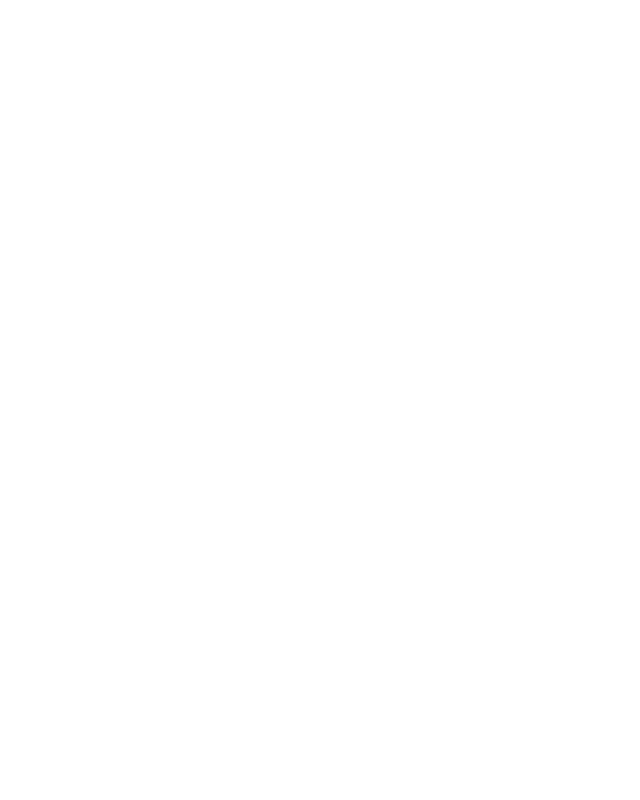
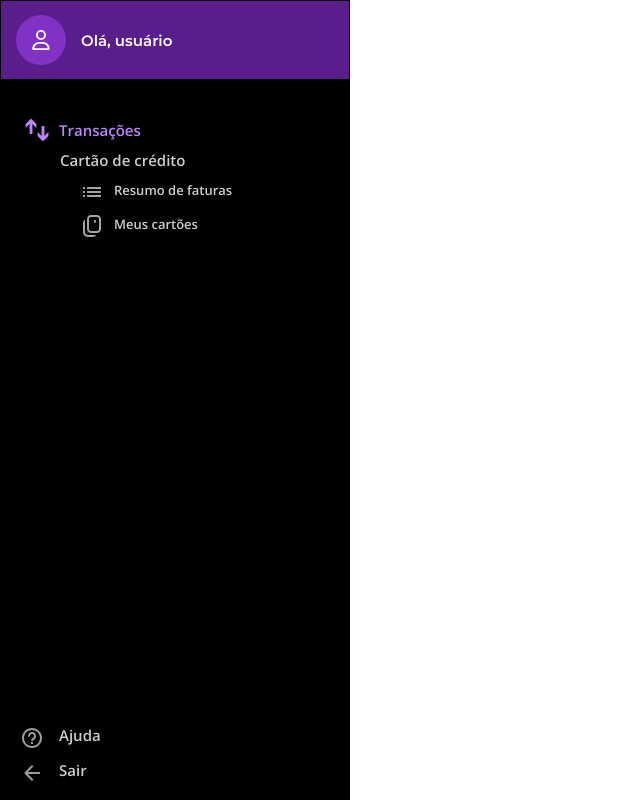
Before and after one commit to JoaoHero/project_accounts2, a React (Create React App) app: page /userAccount in a window 1280 px wide. Before the commit this address had no page. Shown: the whole page, without its empty margins (0-640 px from the left). Built offline with nearby package versions, Linux system fonts and the light colour scheme; the HTML template or start-up script is replaced by a standard one.

Commit message:
Foi criado o componente de secao do usuario, e ja linkado ao componente da pagina do user

```diff
--- a/src/App.js
+++ b/src/App.js
@@ -4,6 +4,7 @@
 import Login from "./pages/Login";
 import Register from "./pages/Register";
 import ConfirmEmail from "./pages/ConfirmEmail";
+import UserAccount from "./pages/UserAccount";
 
 
 import { ToastContainer } from 'react-toastify';
@@ -20,6 +21,7 @@
                 <Route path="/login" element={<Login />}></Route>
                 <Route path="/register" element={<Register />}></Route>
                 <Route path="/confirm-email" element={<ConfirmEmail />}></Route>
+                <Route path="/userAccount" element={<UserAccount />}></Route>
             </Routes>
       </Router>
 
--- /dev/null
+++ b/src/assets/css/components/sectionUser.module.css
@@ -0,0 +1,162 @@
+.user_options {
+    height: 100%;
+    width: 35rem;
+    background-color: #000;
+    position: relative;
+}
+
+.user_info {
+    background-color: rgb(90, 29, 140);
+    height: 8rem;
+    display: flex;
+    align-items: center;
+    border: 1px solid black;
+}
+
+.user_photo {
+    height: 5rem;
+    width: 5rem;
+    border-radius: 50%;
+    background-color: rgb(129, 50, 197);
+    margin: 0 1.5rem;
+    display: flex;
+    align-items: center;
+    justify-content: center;
+    cursor: pointer;
+}
+
+.user_photo > svg {
+    font-size: 2rem;
+    color: #fff;
+}
+
+.user_photo:hover {
+    background-color: rgb(118, 46, 180);
+}
+
+.user_name {
+    margin-top: 1rem;
+    color: #fff;
+    font-weight: 600;
+    cursor: pointer;
+}
+
+.user_name > p {
+    font-family: "Montserrat", sans-serif;
+}
+
+.user_name:hover {
+    color: #e0dfdf;
+}
+
+.user_options_itens {
+    height: 20rem;
+    width: 100%;
+    margin-top: 3rem;
+}
+
+.user_options_itens > div > a:hover {
+    color: #b3b0b0;
+}
+
+.user_itens_tittle {
+    display: flex;
+    width: 25rem;
+    height: 4rem;
+    border-radius: 3rem;
+    cursor: pointer;
+    margin-left: 2.5rem;
+    align-items: center;
+}
+
+.user_itens_tittle > svg {
+    width: 24px;
+    height: 24px;
+    display: inline-block;
+    line-height: 1em;
+    flex-shrink: 0;
+    color: rgb(188, 132, 247);
+    vertical-align: middle;
+}
+
+.user_itens_tittle > a {
+    color: rgb(188, 132, 247);
+    font-size: 1.5rem;
+    font-weight: 600;
+    margin-left: 1rem;
+}
+
+.user_itens_subTittle {
+    width: 25rem;
+    margin-left: 5rem;
+}
+
+.user_itens_subTittle > a{
+    color: #ccc;
+    font-size: 1.5rem;
+    font-weight: 600;
+    margin-left: 1rem;
+}
+
+.user_itens_itens {
+    width: 25rem;
+    margin-left: 5rem;
+    padding: 0rem 3rem;
+    margin-top: 1rem;
+}
+
+.user_itens_itens > a {
+    font-size: 1.3rem;
+    color: #ccc;
+    font-weight: 600;
+}
+
+.user_itens_itens > svg {
+    width: 24px;
+    height: 24px;
+    display: inline-block;
+    line-height: 1em;
+    flex-shrink: 0;
+    color: rgba(255, 255, 255, 0.64);
+    vertical-align: middle;
+    margin-right: 1rem;
+}
+
+
+.logOut {
+    height: 10rem;
+    width: 25rem;
+    position: absolute;
+    bottom: 0;
+    margin-left: 2rem;
+    display: flex;
+    align-items: flex-start;
+    justify-content: center;
+    flex-direction: column;
+}
+
+.logOut_itens {
+    margin-top: 1rem;
+}
+
+.logOut_itens > svg {
+    width: 24px;
+    height: 24px;
+    display: inline-block;
+    line-height: 1em;
+    flex-shrink: 0;
+    color: rgba(255, 255, 255, 0.64);
+    vertical-align: middle;
+    cursor: pointer;
+}
+
+.logOut_itens > a {
+    font-size: 1.5rem;
+    color: #ccc;
+    font-weight: 600;
+    margin-left: 1.5rem;
+}
+
+.logOut > div > a:hover{
+    color: #b3b0b0;
+}
--- /dev/null
+++ b/src/assets/css/pages/userAccount/userAccount.module.css
@@ -0,0 +1,5 @@
+.main {
+    height: 100vh;
+    width: 100vw;
+    display: flex;
+}
--- /dev/null
+++ b/src/components/SectionUser.js
@@ -0,0 +1,56 @@
+import styles from "../assets/css/components/sectionUser.module.css";
+
+import { FaRegUser } from "react-icons/fa6";
+
+function sectionUser() {
+    return(
+            <section className={styles.user_options}>
+                <div className={styles.user_info}>
+
+                    <div className={styles.user_photo}>
+                        <FaRegUser />
+                    </div>
+
+                    <div className={styles.user_name}>
+                        <p>Olá, usuário</p>
+                    </div>
+                </div>
+
+                <div className={styles.user_options_itens}>
+                    <div className={styles.user_itens_tittle}>
+                        <svg viewBox="0 0 24 24" focusable="false"><title>arrows_up_down</title><path d="M5.01042 1.51116C5.55715 0.964421 6.44358 0.964421 6.99032 1.51116L11.4006 5.92141V9.88121L7.40012 5.88076V15.9011H4.60012V5.88125L0.600159 9.88121V5.92141L5.01042 1.51116Z" fill="currentColor"></path><path d="M18.9897 22.4895C18.4429 23.0362 17.5565 23.0362 17.0098 22.4895L12.5998 18.0795V14.1197L16.6002 18.1201V8.09954H19.4002V18.1192L23.4001 14.1193V18.0791L18.9897 22.4895Z" fill="currentColor" ></path></svg>
+                        <a href="/UserAccount">Transações</a>
+                    </div>
+
+                    <div className={styles.user_itens_subTittle}>
+                        <a href="/">Cartão de crédito</a>
+                    </div>
+
+                    <div className={styles.user_itens_itens}>
+                        <svg viewBox="0 0 24 24" focusable="false"><title>list</title><path d="M5 7H3V9H5V7Z" fill="currentColor" ></path><path d="M5 11H3V13H5V11Z" fill="currentColor" ></path><path d="M3 15H5V17H3V15Z" fill="currentColor" ></path><path d="M21 11H7V13H21V11Z" fill="currentColor" ></path><path d="M7 7H21V9H7V7Z" fill="currentColor" ></path><path d="M21 15H7V17H21V15Z" fill="currentColor" ></path></svg>
+                        <a href="/UserFactures">Resumo de faturas</a>
+                    </div>
+
+                    <div className={styles.user_itens_itens}>
+                        <svg viewBox="0 0 24 24" focusable="false"><title>card_stack</title><path d="M15.875 8.85V6H14V8.85H15.875Z" fill="currentColor" ></path><path d="M17 1C19.2091 1 21 2.79086 21 5V15C21 17.2091 19.2091 19 17 19H11C8.79086 19 7 17.2091 7 15L7 5C7 2.79086 8.79086 1 11 1L17 1ZM19 5C19 3.89543 18.1046 3 17 3L11 3C9.89543 3 9 3.89543 9 5L9 15C9 16.1046 9.89543 17 11 17H17C18.1046 17 19 16.1046 19 15V5Z" fill="currentColor" ></path><path d="M16.3029 21C15.5249 22.2035 14.1712 23 12.6316 23H8C5.23858 23 3 20.7614 3 18L3 9.19998C3 7.68703 3.79997 6.36093 5 5.62158L5 18C5 19.6568 6.34315 21 8 21L16.3029 21Z" fill="currentColor" ></path></svg>
+                        <a href="/">Meus cartões</a>
+                    </div>
+                </div>
+
+                <div className={styles.logOut}>
+
+                    <div className={styles.logOut_itens}>
+                    <svg viewBox="0 0 24 24" focusable="false" class="chakra-icon css-1lmt6h9"><title>help</title><path d="M13 8.26795C12.6187 8.04782 12.1755 7.95965 11.739 8.01711C11.3025 8.07458 10.8971 8.27447 10.5858 8.58579C10.2745 8.89711 10.0746 9.30245 10.0171 9.73895C9.99093 9.93785 9.99498 10.1381 10.028 10.3333L8.05595 10.6667C7.98996 10.2763 7.98186 9.87567 8.03422 9.4779C8.14916 8.6049 8.54894 7.79421 9.17158 7.17158C9.79421 6.54894 10.6049 6.14916 11.4779 6.03422C12.3509 5.91929 13.2374 6.09563 14 6.5359C14.7626 6.97617 15.3586 7.65576 15.6955 8.46927C16.0325 9.28278 16.0916 10.1847 15.8637 11.0353C15.6358 11.8858 15.1336 12.6374 14.435 13.1734C14.0123 13.4978 13.6358 13.8134 13.3654 14.1449C13.099 14.4713 13 14.7347 13 14.9635V15H11V14.9635C11 14.1079 11.384 13.4096 11.8157 12.8805C12.2433 12.3564 12.7799 11.9225 13.2175 11.5867C13.5668 11.3187 13.8179 10.9429 13.9319 10.5176C14.0458 10.0924 14.0162 9.64139 13.8478 9.23464C13.6793 8.82788 13.3813 8.48809 13 8.26795Z" fill="currentColor" fill-opacity="0.96"></path><path d="M13 18V16H11V18H13Z" fill="currentColor" fill-opacity="0.96"></path><path d="M12 22C17.5228 22 22 17.5228 22 12C22 6.47715 17.5228 2 12 2C6.47715 2 2 6.47715 2 12C2 17.5228 6.47715 22 12 22ZM12 20C7.58172 20 4 16.4183 4 12C4 7.58172 7.58172 4 12 4C16.4183 4 20 7.58172 20 12C20 16.4183 16.4183 20 12 20Z" fill="currentColor" fill-opacity="0.96"></path></svg>
+                        <a href="/">Ajuda</a>
+                    </div>
+
+                    <div className={styles.logOut_itens}>
+                        <svg viewBox="0 0 24 24" focusable="false" class="chakra-icon css-1lmt6h9"><title>arrow_left</title><path d="M12 4L13.41 5.41L7.83 11L20 11L20 13L7.83 13L13.41 18.59L12 20L4.7071 12.7071C4.31658 12.3166 4.31658 11.6834 4.70711 11.2929L12 4Z" fill="currentColor" fill-opacity="0.96"></path></svg>
+                        <a href="/">Sair</a>
+                    </div>
+                </div>
+        </section>
+    );
+};
+
+export default sectionUser;
--- a/src/index.css
+++ b/src/index.css
@@ -1,3 +1,11 @@
+@import url('https://fonts.googleapis.com/css2?family=Montserrat:ital,wght@0,100..900;1,100..900&display=swap');
+@import url('https://fonts.googleapis.com/css2?family=Open+Sans:ital,wght@0,300..800;1,300..800&display=swap');
+
+/*
+font-family: "Open Sans", sans-serif;
+font-family: "Montserrat", sans-serif;
+*/
+
 /* Reset CSS */
 
 * {
--- /dev/null
+++ b/src/pages/UserAccount.js
@@ -0,0 +1,20 @@
+import styles from "../assets/css/pages/userAccount/userAccount.module.css";
+import Container from "../components/Container";
+import SectionUser from "../components/SectionUser";
+
+function UserAccount() {
+    return(
+        <Container>
+            <main className={styles.main}>
+                <SectionUser />
+
+                <div>
+
+                </div>
+
+            </main>
+        </Container>
+    );
+};
+
+export default UserAccount;
```
Also changed, not shown: src/assets/css/fonts/font.css (deleted, +0 -7 lines).
